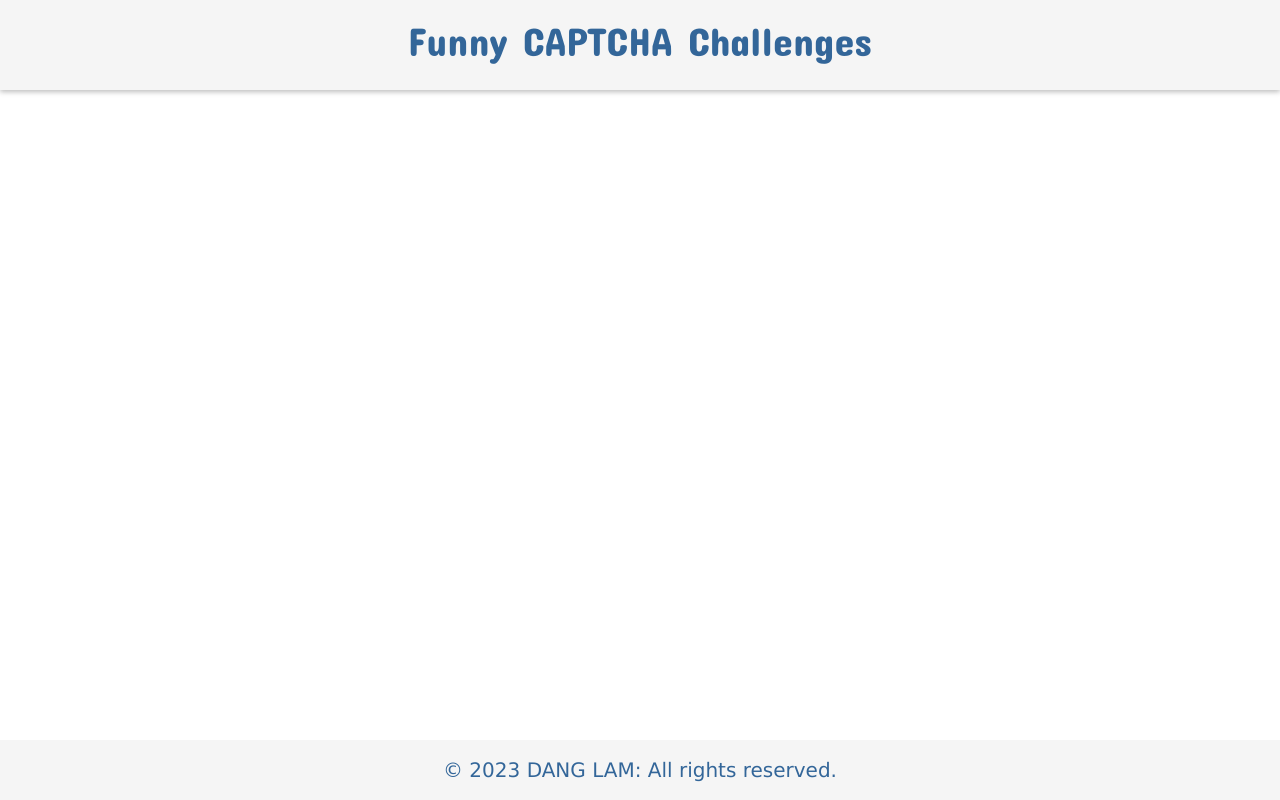
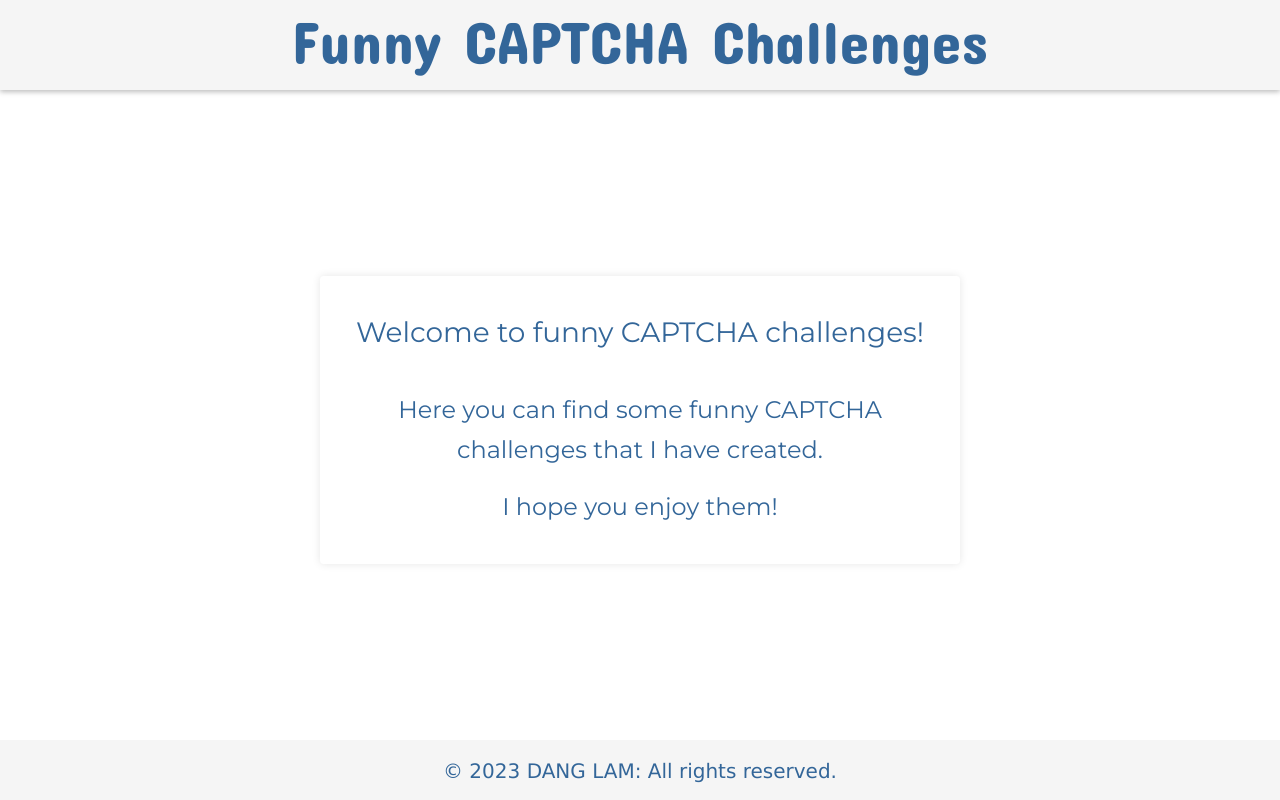
Before and after one commit to danglam88/Angul-It, an Angular app: page / in a window 1280 px wide. Built offline with nearby package versions, Linux system fonts and the light colour scheme.

Commit message:
some styles

```diff
--- a/src/app/footer/footer.component.css
+++ b/src/app/footer/footer.component.css
@@ -5,7 +5,6 @@ footer {
     height: 60px;
     line-height: 60px;
     background-color: #f5f5f5;
-    text-align: center;
 }
 
 span {
--- a/src/app/header/header.component.css
+++ b/src/app/header/header.component.css
@@ -15,6 +15,5 @@ header {
 
 h1 {
     font-size: 250%;
-    text-align: center;
     font-family: 'Concert One', sans-serif;
 }
--- a/src/app/home/home.component.css
+++ b/src/app/home/home.component.css
@@ -1,6 +1,16 @@
-p {
-    font-size: 1.2em;
-    font-weight: 300;
-    line-height: 1.5em;
-    color: #999;
+div {
+    width: 50%;
+    border-radius: 4px;
+    padding: 20px;
+    margin: 20px 0;
+    box-shadow: 0 0 8px rgba(0, 0, 0, .1);
+    position: absolute;
+    top: 50%;
+    left: 50%;
+    transform: translate(-50%, -50%);
 }
+
+h3 {
+    margin-top: 20px;
+    margin-bottom: 40px;
+}
--- a/src/app/home/home.component.html
+++ b/src/app/home/home.component.html
@@ -1 +1,5 @@
-<p>Welcome to the funny CAPTCHA challenges!</p>
+<div>
+    <h3>Welcome to funny CAPTCHA challenges!</h3>
+    <p>Here you can find some funny CAPTCHA challenges that I have created.</p>
+    <p>I hope you enjoy them!</p>
+</div>
--- a/src/styles.css
+++ b/src/styles.css
@@ -10,16 +10,17 @@
 
 body {
     font-family: 'Montserrat', sans-serif;
-    font-size: 16px;
+    font-size: 24px;
     line-height: 1.7;
     height: 100%;
     width: 100%;
     color: #369;
     background-color: #fff;
+    text-align: center;
 }
 
 a {
     text-decoration: none;
-    color: #28282B;
+    color: #282828;
     padding: 0 10px;
 }
```
